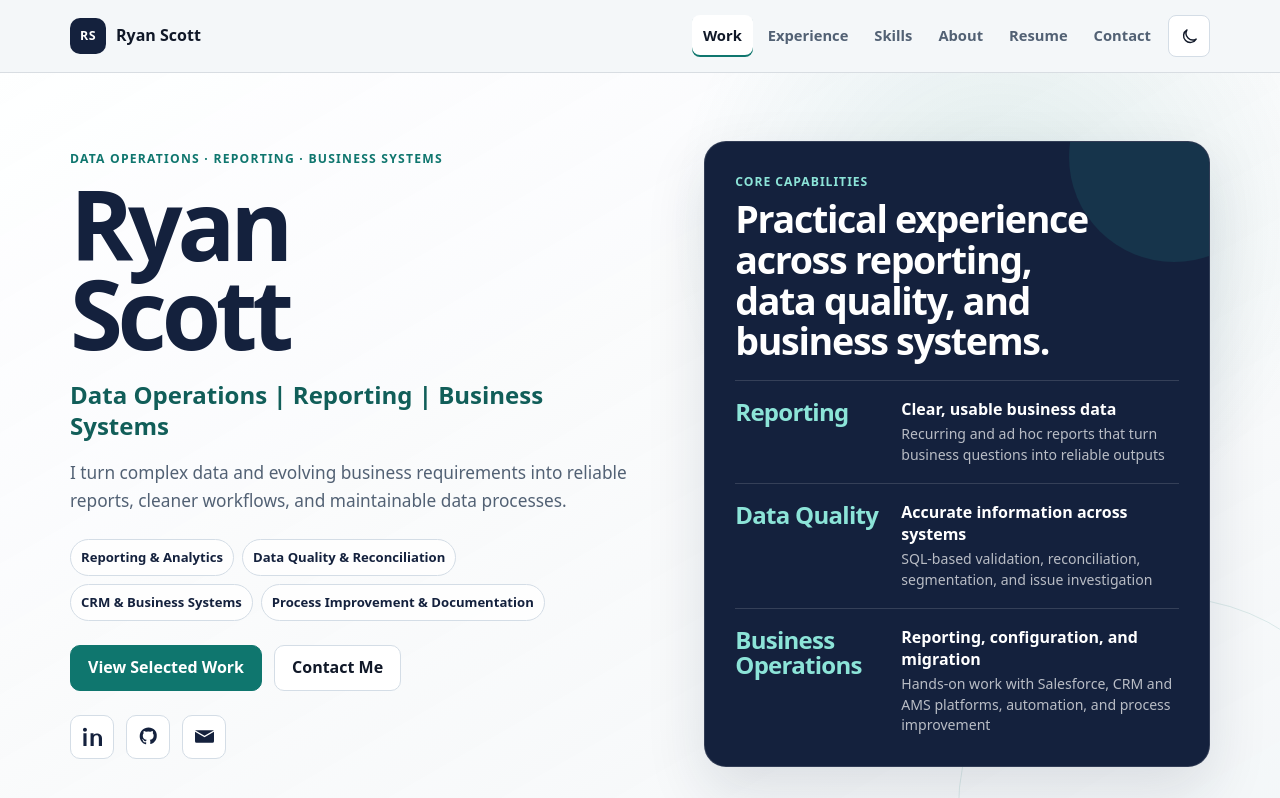
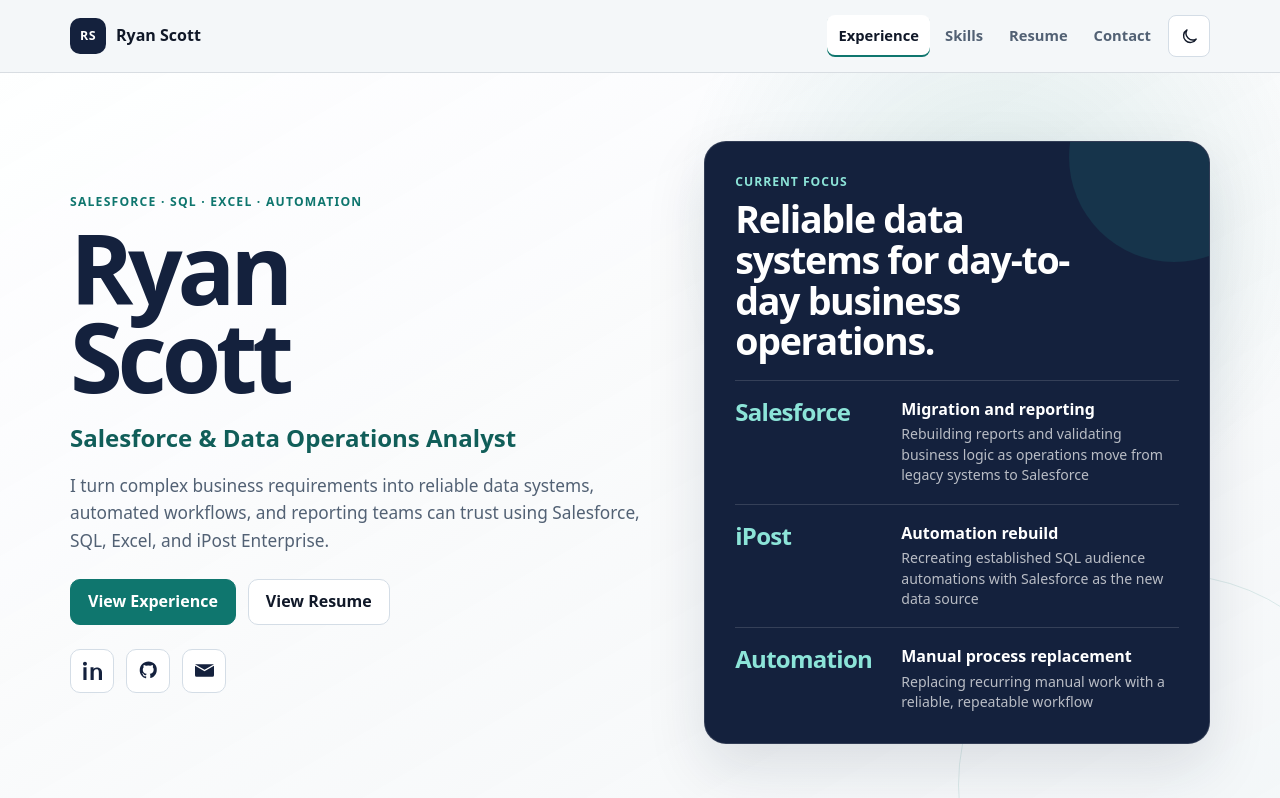
Before and after one commit to AsePlayer/Portfolio-2.0, a plain HTML site: page index.html in a window 1280 px wide. Shown: the top 798 px of the page. Drawn offline with Linux system fonts and the light colour scheme.

Commit message:
Refine portfolio positioning and content

```diff
--- a/css/styles.css
+++ b/css/styles.css
@@ -363,16 +363,6 @@ h3 {
   gap: 12px;
 }
 
-.capability-list {
-  display: flex;
-  flex-wrap: wrap;
-  gap: 8px;
-  margin: 0 0 24px;
-  padding: 0;
-  list-style: none;
-}
-
-.capability-list li,
 .tool-list li {
   border: 1px solid var(--soft);
   border-radius: 999px;
@@ -863,7 +853,7 @@ h3 {
 
 .skills-grid {
   display: grid;
-  grid-template-columns: repeat(4, minmax(0, 1fr));
+  grid-template-columns: repeat(3, minmax(0, 1fr));
   gap: 16px;
 }
 
--- a/data/site.json
+++ b/data/site.json
@@ -2,7 +2,7 @@
   "person": {
     "name": "Ryan Scott",
     "initials": "RS",
-    "title": "Data Operations | Reporting | Business Systems",
+    "title": "Salesforce & Data Operations Analyst",
     "currentRole": "Data Operations Coordinator",
     "email": "ryanscottcareer@gmail.com",
     "resume": "data/Ryan Scott Resume.pdf"
@@ -13,199 +13,121 @@
     "youtube": ""
   },
   "nav": [
-    { "label": "Work", "href": "#work" },
     { "label": "Experience", "href": "#experience" },
     { "label": "Skills", "href": "#skills" },
-    { "label": "About", "href": "#about" },
     { "label": "Resume", "href": "#resume" },
     { "label": "Contact", "href": "#contact" }
   ],
   "hero": {
-    "eyebrow": "Data operations · reporting · business systems",
-    "subheadline": "I turn complex data and evolving business requirements into reliable reports, cleaner workflows, and maintainable data processes.",
-    "capabilities": [
-      "Reporting & Analytics",
-      "Data Quality & Reconciliation",
-      "CRM & Business Systems",
-      "Process Improvement & Documentation"
-    ],
+    "eyebrow": "Salesforce · SQL · Excel · Automation",
+    "subheadline": "I turn complex business requirements into reliable data systems, automated workflows, and reporting teams can trust using Salesforce, SQL, Excel, and iPost Enterprise.",
     "actions": [
-      { "label": "View Selected Work", "href": "#work", "style": "primary" },
-      { "label": "Contact Me", "href": "#contact", "style": "default" }
+      { "label": "View Experience", "href": "#experience", "style": "primary" },
+      { "label": "View Resume", "href": "data/Ryan Scott Resume.pdf", "style": "default" }
     ],
     "panel": {
-      "label": "Core capabilities",
-      "headline": "Practical experience across reporting, data quality, and business systems.",
+      "label": "Current focus",
+      "headline": "Reliable data systems for day-to-day business operations.",
       "facts": [
         {
-          "value": "Reporting",
-          "label": "Clear, usable business data",
-          "detail": "Recurring and ad hoc reports that turn business questions into reliable outputs"
+          "value": "Salesforce",
+          "label": "Migration and reporting",
+          "detail": "Rebuilding reports and validating business logic as operations move from legacy systems to Salesforce"
         },
         {
-          "value": "Data Quality",
-          "label": "Accurate information across systems",
-          "detail": "SQL-based validation, reconciliation, segmentation, and issue investigation"
+          "value": "iPost",
+          "label": "Automation rebuild",
+          "detail": "Recreating established SQL audience automations with Salesforce as the new data source"
         },
         {
-          "value": "Business Operations",
-          "label": "Reporting, configuration, and migration",
-          "detail": "Hands-on work with Salesforce, CRM and AMS platforms, automation, and process improvement"
+          "value": "Automation",
+          "label": "Manual process replacement",
+          "detail": "Replacing recurring manual work with a reliable, repeatable workflow"
         }
       ]
     }
   },
-  "work": {
-    "eyebrow": "Selected work",
-    "headline": "Turning complex data into dependable business processes.",
-    "intro": "Representative examples are described without confidential business details.",
+  "experience": {
+    "eyebrow": "Experience",
+    "headline": "Data operations backed by software and QA experience.",
     "items": [
       {
-        "tag": "Data quality",
-        "title": "Historical Data Reconstruction",
-        "text": "Reconstructed first-time-exhibitor history dating to 1965 by reconciling NetForum records against archived spreadsheets and resolving incomplete, conflicting, and ambiguous entries.",
-        "result": "Established a defensible historical record for reporting and migration instead of carrying legacy inconsistencies into the new system.",
-        "tools": ["Excel", "NetForum", "Record validation"]
+        "date": "2025 to Present",
+        "role": "Data Operations Coordinator",
+        "organization": "SEMA <i>(Specialty Equipment Market Association)</i>",
+        "text": "Own reporting for sales, marketing, operations, and leadership while supporting a migration from legacy systems to Salesforce. Rebuild SQL-driven audience automations in iPost Enterprise using Salesforce as the new data source, replace recurring manual work with repeatable processes, and handle report development, validation, testing, troubleshooting, configuration, formulas, and documentation."
       },
       {
-        "tag": "Systems migration",
-        "title": "Migration Reporting & Data Quality Controls",
-        "text": "Rebuilt reporting logic during the move from NetForum to Nimble AMS on Salesforce, identifying invalid orders and test records, updating commission reporting, and defining exclusion rules.",
-        "result": "Preserved continuity for business reporting while preventing known data issues from distorting production outputs.",
-        "tools": ["Salesforce", "Nimble AMS", "Reporting QA"]
+        "date": "2023 to 2025",
+        "role": "Software Developer",
+        "organization": "Knights of Creation",
+        "text": "Built SQL and Python tools, ETL workflows, internal automation, data-transfer processes, and user-facing applications that made operational work more repeatable and maintainable."
       },
       {
-        "tag": "Systems integration",
-        "title": "Legacy Workflow Integration",
-        "text": "Used Power Query to map exhibitor booth-space reports from Nimble AMS into the legacy format required by a Microsoft Access workflow that generated booth-selection PDFs for event operations. Traced the Access logic, resolved compatibility issues, and documented its business rules.",
-        "result": "Kept a business-critical event workflow operational during the system transition while creating the mapping and documentation needed for future modernization.",
-        "tools": ["Power Query", "Microsoft Access", "Schema mapping", "Process documentation"]
-      },
-      {
-        "tag": "Reporting operations",
-        "title": "Cross-Functional Reporting & Audience Operations",
-        "text": "Own recurring and ad hoc reporting for sales, marketing, operations, and leadership, and build SQL-driven audience segments in iPost Enterprise. Translate requests into query logic, validate exclusions, and deliver outputs teams can use.",
-        "result": "Support ongoing decisions and campaigns with repeatable reporting, cleaner targeting, and clearly communicated results.",
-        "tools": ["Excel", "SQL", "iPost Enterprise", "Automation"]
-      }
-    ]
-  },
-  "capabilities": {
-    "eyebrow": "How I contribute",
-    "headline": "Turning business needs into working data solutions.",
-    "items": [
-      {
-        "title": "Reporting & Analytics",
-        "text": "Translate business questions into recurring reports, ad hoc analysis, audience segments, and clear outputs using SQL, Excel, Power Query, Salesforce, and related systems."
-      },
-      {
-        "title": "Data Quality & Migration",
-        "text": "Reconcile conflicting sources, validate imports and mappings, identify reporting risks, and help maintain continuity while systems and data structures change."
-      },
-      {
-        "title": "Business Systems & Process Improvement",
-        "text": "Learn unfamiliar systems quickly, document how workflows and business rules operate, and improve processes so they are easier to support and maintain."
-      }
-    ]
-  },
-  "experience": {
-    "eyebrow": "Experience",
-    "headline": "Experience across data, software, and quality assurance.",
-    "items": [
-      {
-        "date": "2025 — Present",
-        "role": "Data Operations Coordinator",
-        "organization": "SEMA <i>(Specialty Equipment Market Association)</i>",
-        "text": "Own recurring and ad hoc reporting for sales, marketing, operations, and leadership. Support the transition from a legacy business system to Salesforce through data validation, report development, migration testing, audience segmentation, troubleshooting, field configuration, formulas, and process documentation."
-      },
-      {
-        "date": "2023 — 2025",
-        "role": "Software Developer",
-        "organization": "Knights of Creation",
-        "text": "Built SQL and Python tools, ETL workflows, internal automation, data-transfer processes, and user-facing applications for structured operational workflows. Designed the supporting data logic and interfaces to make those processes more repeatable, usable, and easier to maintain."
-      },
-      {
-        "date": "2015 — 2022",
+        "date": "2015 to 2022",
+        "role": "Quality Assurance & Live Operations Support",
         "organization": "MaxGames Studios",
-        "roles": [
-          {
-            "date": "2017 — 2022",
-            "role": "Quality Assurance & Live Operations Support",
-            "text": "Moved into paid development support after beginning as a volunteer contributor. Participated in internal development boards and tested live-service updates before public beta release. Performed regression testing, reproduced defects, validated workflows and data, and documented findings for developers."
-          },
-          {
-            "date": "2015 — 2017",
-            "role": "Volunteer QA Contributor",
-            "text": "Tested game systems, reproduced technical issues, validated data consistency, and documented defects. Earned additional access and responsibility through consistent and reliable contributions."
-          }
-        ]
+        "text": "Advanced from volunteer contributor to paid development support through consistent, reliable work. Tested releases, reproduced defects, validated workflows and data, and documented actionable findings for developers."
       }
     ],
     "development": {
-      "eyebrow": "Education & professional development",
-      "headline": "Technical education backed by continued platform learning.",
+      "eyebrow": "Credentials",
+      "headline": "Platform expertise with a strong technical base.",
       "items": [
+        {
+          "label": "Salesforce",
+          "title": "Platform Training",
+          "organization": "Salesforce Trailhead",
+          "text": "Coursework across reporting, configuration, data management, and automation.",
+          "link": {
+            "label": "View Trailhead profile",
+            "href": "https://www.salesforce.com/trailblazer/ryandscott"
+          }
+        },
         {
           "label": "Education",
           "title": "B.S. Computer Science, Cum Laude",
           "organization": "Grand Canyon University",
-          "text": "Academic foundation in software development, databases, systems design, and technical problem-solving."
+          "text": "Foundation in software development, databases, systems design, and technical problem-solving."
         },
         {
           "label": "Certification",
           "title": "Certified ScrumMaster (CSM)",
           "organization": "Scrum Alliance",
-          "text": "Professional certification in Scrum roles, team collaboration, iterative delivery, and continuous improvement."
-        },
-        {
-          "label": "Salesforce education",
-          "title": "Trailhead Professional Development",
-          "organization": "Salesforce",
-          "text": "Earned 140+ Trailhead badges and 70K+ points through self-directed study across reporting, configuration, data management, automation, and platform fundamentals.",
-          "link": {
-            "label": "View Trailhead profile",
-            "href": "https://www.salesforce.com/trailblazer/ryandscott"
-          }
+          "text": "Training in collaborative, iterative delivery and continuous improvement."
         }
       ]
     }
   },
   "skills": {
-    "eyebrow": "Skills & development",
-    "headline": "A practical technical toolkit that continues to grow.",
+    "eyebrow": "Core toolkit",
+    "headline": "Tools and working knowledge.",
     "groups": [
       {
-        "title": "Data & Reporting",
-        "items": ["SQL", "Excel", "Power Query", "Pivot tables", "Advanced Excel formulas", "Audience segmentation", "Data reconciliation", "Ad hoc analysis"]
+        "title": "Salesforce & Systems",
+        "items": ["Salesforce", "Nimble AMS", "NetForum", "Microsoft Access", "iPost Enterprise"]
       },
       {
-        "title": "Business Systems",
-        "items": ["Salesforce", "Nimble AMS", "NetForum", "Microsoft Access", "iPost Enterprise", "CRM and AMS workflows"]
+        "title": "Data & Reporting",
+        "items": ["SQL", "Excel", "Power Query", "Pivot tables", "Advanced formulas", "Data reconciliation"]
       },
       {
-        "title": "Process & Quality",
-        "items": ["Migration QA", "Data mapping", "Import validation", "Business rules", "Workflow analysis", "SOP drafting and maintenance"]
-      },
-      {
-        "title": "Technical Foundation",
-        "items": ["Python", "VBA", "ETL logic", "Workflow automation", "Software QA", "Technical troubleshooting"]
+        "title": "Automation & Quality",
+        "items": ["Python", "VBA", "ETL workflows", "Migration QA", "Data mapping", "Process documentation"]
       }
     ]
   },
-  "about": {
-    "eyebrow": "About",
-    "headline": "I bridge business needs, data, and technical systems.",
-    "text": [
-      "My background spans quality assurance, software development, and data operations. QA taught me to investigate issues methodically and document what I found; software development added experience with databases, automation, and system logic. I now apply that foundation to reporting, data quality, and business processes.",
-      "I do my best work when data is inconsistent, a workflow is unclear, or a system is changing. I like turning those situations into reliable outputs, documented rules, and processes other people can maintain.",
-      "I am continuing to deepen my ownership of Salesforce-based reporting, automation, and marketing audience architecture."
-    ]
+  "resume": {
+    "eyebrow": "Resume",
+    "headline": "Want the full picture?",
+    "text": "View my experience, technical background, and qualifications in one place.",
+    "button": "View Resume"
   },
   "contact": {
-    "eyebrow": "Contact",
-    "headline": "Let’s make complex data easier to use.",
-    "text": "I am interested in Data Operations Analyst, Reporting Analyst, CRM, and Business Systems Analyst roles where I can improve data quality, workflows, and decision-making.",
-    "formIntro": "Send a message here.",
+    "eyebrow": "Let’s talk",
+    "headline": "Let’s work together.",
+    "text": "I am interested in data operations, reporting, CRM, and business systems roles where Salesforce, SQL, Excel, automation, and reliable follow-through matter.",
+    "formIntro": "Send me a message.",
     "formSubject": "New portfolio contact for Ryan Scott"
   }
 }
--- a/index.html
+++ b/index.html
@@ -3,7 +3,7 @@
 <head>
   <meta charset="utf-8">
   <meta name="viewport" content="width=device-width,initial-scale=1">
-  <meta name="description" content="Ryan Scott works across data operations, reporting, and business systems, turning complex data into reliable reports, cleaner workflows, and maintainable processes.">
+  <meta name="description" content="Ryan Scott is a Salesforce and data operations analyst who builds reliable reporting, automation, data-quality controls, and business processes with Salesforce, SQL, and Excel.">
   <meta name="author" content="Ryan Scott">
   <meta name="robots" content="index,follow">
   <meta id="theme-color" name="theme-color" content="#14213d">
@@ -25,14 +25,14 @@
 
   <meta property="og:type" content="website">
   <meta property="og:site_name" content="Ryan Scott Portfolio">
-  <meta property="og:title" content="Ryan Scott — Data Operations | Reporting | Business Systems">
-  <meta property="og:description" content="Reliable reporting, data quality, CRM migration support, Salesforce, Excel, and maintainable business processes.">
+  <meta property="og:title" content="Ryan Scott | Salesforce & Data Operations Analyst">
+  <meta property="og:description" content="Salesforce solutions, SQL and Excel reporting, automation, data quality, and reliable business operations.">
   <meta property="og:url" content="https://ryanscott.org/">
   <meta name="twitter:card" content="summary">
-  <meta name="twitter:title" content="Ryan Scott — Data Operations | Reporting | Business Systems">
-  <meta name="twitter:description" content="Reliable reporting, data quality, CRM migration support, Salesforce, Excel, and maintainable business processes.">
+  <meta name="twitter:title" content="Ryan Scott | Salesforce & Data Operations Analyst">
+  <meta name="twitter:description" content="Salesforce solutions, SQL and Excel reporting, automation, data quality, and reliable business operations.">
 
-  <title>Ryan Scott - Data Operations | Reporting | Business Systems</title>
+  <title>Ryan Scott | Salesforce & Data Operations Analyst</title>
   <link rel="stylesheet" href="css/styles.css">
 
   <script type="application/ld+json">
@@ -42,17 +42,18 @@
       "name": "Ryan Scott",
       "url": "https://ryanscott.org/",
       "email": "mailto:ryanscottcareer@gmail.com",
-      "jobTitle": "Data Operations Coordinator",
+      "jobTitle": "Salesforce and Data Operations Analyst",
       "sameAs": [
         "https://www.linkedin.com/in/ryan-scott-95aa651b0/",
         "https://github.com/AsePlayer"
       ],
       "knowsAbout": [
+        "Salesforce",
         "Data operations",
         "SQL reporting",
-        "Salesforce",
         "Excel",
         "Power Query",
+        "Workflow automation",
         "CRM migration",
         "Data validation",
         "Process documentation"
@@ -97,13 +98,13 @@
   <main id="main" data-page tabindex="-1">
     <section class="section loading-section">
       <div class="container">
-        <p class="eyebrow">Data operations · reporting · business systems</p>
+        <p class="eyebrow">Salesforce · SQL · Excel · Automation</p>
         <h1>Ryan Scott</h1>
-        <p class="headline">Data Operations | Reporting | Business Systems</p>
-        <p class="subheadline">I turn complex data and changing business requirements into reliable reports, cleaner workflows, and maintainable data processes.</p>
+        <p class="headline">Salesforce & Data Operations Analyst</p>
+        <p class="subheadline">I turn complex business requirements into reliable data systems, automated workflows, and reporting teams can trust using Salesforce, SQL, Excel, and iPost Enterprise.</p>
         <a class="btn primary" href="mailto:ryanscottcareer@gmail.com">ryanscottcareer@gmail.com</a>
         <noscript>
-          <p class="noscript-note">This portfolio uses JavaScript for its full case studies. You can still reach me by email or connect on <a href="https://www.linkedin.com/in/ryan-scott-95aa651b0/" target="_blank" rel="noopener noreferrer">LinkedIn</a>.</p>
+          <p class="noscript-note">This portfolio uses JavaScript for its full content. You can still reach me by email or connect on <a href="https://www.linkedin.com/in/ryan-scott-95aa651b0/" target="_blank" rel="noopener noreferrer">LinkedIn</a>.</p>
         </noscript>
       </div>
     </section>
@@ -111,7 +112,7 @@
 
   <footer class="site-footer">
     <div class="container footer-inner">
-      <p>&copy; <span id="year"></span> <span data-footer-name>Ryan Scott</span>. Data Operations & Business Systems.</p>
+      <p>&copy; <span id="year"></span> <span data-footer-name>Ryan Scott</span>. Salesforce & Data Operations.</p>
       <a href="#home">Back to top</a>
     </div>
   </footer>
--- a/js/script.js
+++ b/js/script.js
@@ -33,12 +33,12 @@ async function loadSiteData() {
 }
 
 function validateSiteData(data) {
-  const requiredObjects = ['person', 'links', 'hero', 'work', 'capabilities', 'experience', 'skills', 'about', 'contact'];
+  const requiredObjects = ['person', 'links', 'hero', 'experience', 'skills', 'contact'];
   const missingObject = requiredObjects.find(function (key) {
     return !data[key] || typeof data[key] !== 'object';
   });
 
-  const requiredArrays = [data.nav, data.hero.capabilities, data.hero.actions, data.hero.panel?.facts, data.work.items, data.capabilities.items, data.experience.items, data.experience.development?.items, data.skills.groups, data.about.text];
+  const requiredArrays = [data.nav, data.hero.actions, data.hero.panel?.facts, data.experience.items, data.experience.development?.items, data.skills.groups];
   const invalidExperience = Array.isArray(data.experience?.items) && data.experience.items.some(function (item) {
     if (Array.isArray(item.roles)) return !item.organization || item.roles.length === 0;
     return !item.role || !item.text;
@@ -77,11 +77,8 @@ function renderPage(data) {
 
   page.innerHTML = [
     heroSection(data),
-    workSection(data.work),
-    capabilitiesSection(data.capabilities),
     experienceSection(data.experience),
     skillsSection(data.skills),
-    aboutSection(data.about),
     resumeSection(data),
     contactSection(data)
   ].filter(Boolean).join('');
@@ -105,11 +102,6 @@ function heroSection(data) {
           <h1>${data.person.name}</h1>
           <p class="headline">${data.person.title}</p>
           <p class="subheadline">${data.hero.subheadline}</p>
-          <ul class="capability-list" aria-label="Core capabilities">
-            ${data.hero.capabilities.map(function (item) {
-              return `<li>${item}</li>`;
-            }).join('')}
-          </ul>
           <div class="hero-ctas" aria-label="Primary actions">
             ${data.hero.actions.map(actionLink).join('')}
           </div>
@@ -158,62 +150,6 @@ function socialLink(link) {
         ${icons[link.key]}
       </a>
     </li>
-  `;
-}
-
-function workSection(section) {
-  return `
-    <section id="work" class="section work-section">
-      <div class="container">
-        <div class="section-heading split">
-          <div>
-            <p class="eyebrow">${section.eyebrow}</p>
-            <h2>${section.headline}</h2>
-          </div>
-          <p>${section.intro}</p>
-        </div>
-        <div class="work-list">
-          ${section.items.map(function (item) {
-            return `
-              <article class="work-card">
-                <div class="work-card-heading">
-                  <p class="work-tag">${item.tag}</p>
-                  <h3>${item.title}</h3>
-                </div>
-                <div class="work-card-copy">
-                  <p>${item.text}</p>
-                  <p class="work-result"><span>Outcome</span>${item.result}</p>
-                  <ul class="tool-list" aria-label="Methods and tools used">
-                    ${item.tools.map(function (tool) { return `<li>${tool}</li>`; }).join('')}
-                  </ul>
-                </div>
-              </article>
-            `;
-          }).join('')}
-        </div>
-      </div>
-    </section>
-  `;
-}
-
-function capabilitiesSection(section) {
-  return `
-    <section id="capabilities" class="section muted-section">
-      <div class="container">
-        ${sectionHeading(section.eyebrow, section.headline)}
-        <div class="card-grid services-grid">
-          ${section.items.map(function (item, index) {
-            return `
-              <article class="service-card">
-                <span class="card-number" aria-hidden="true">${String(index + 1).padStart(2, '0')}</span>
-                <h3>${item.title}</h3>
-                <p>${item.text}</p>
-              </article>
-            `;
-          }).join('')}
-        </div>
-      </div>
-    </section>
   `;
 }
 
@@ -311,19 +247,6 @@ function skillsSection(section) {
               </section>
             `;
           }).join('')}
-        </div>
-      </div>
-    </section>
-  `;
-}
-
-function aboutSection(section) {
-  return `
-    <section id="about" class="section">
-      <div class="container about-grid">
-        ${sectionHeading(section.eyebrow, section.headline)}
-        <div class="about-copy">
-          ${section.text.map(function (paragraph) { return `<p>${paragraph}</p>`; }).join('')}
         </div>
       </div>
     </section>
```
Also changed, not shown: DEPLOY.md (+1 -1 lines), scripts/validate-site.mjs (+2 -18 lines), README.md.
